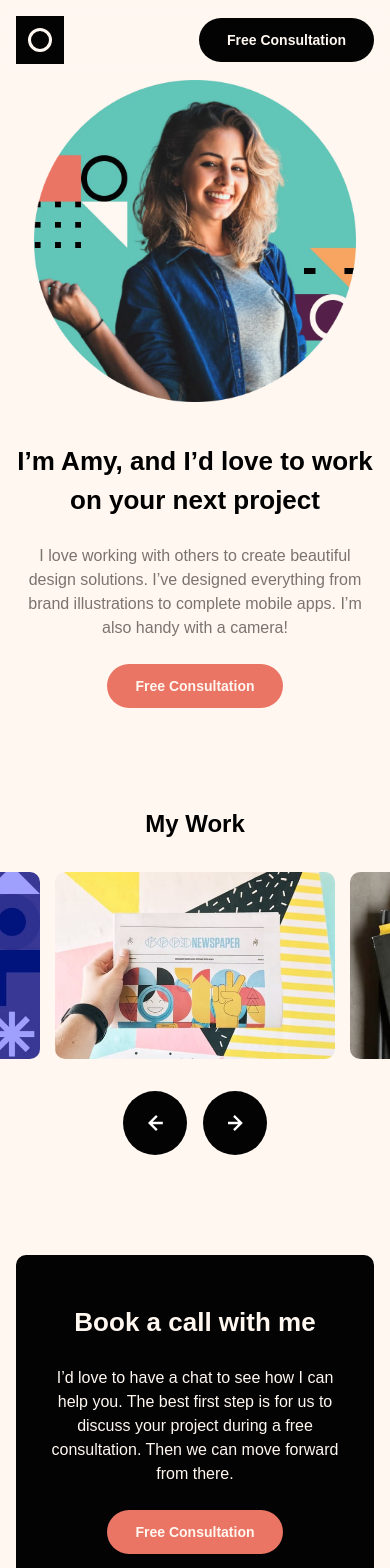
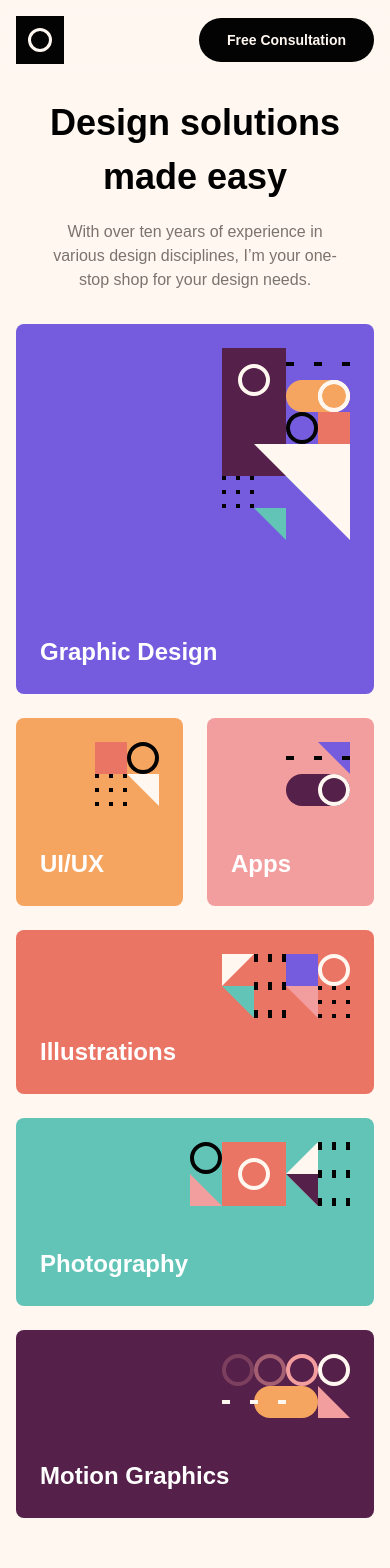
Before and after one commit to Orliland/Orliland, a React (Vite) app: page / in a window 390 px wide. Shown: the top 1568 px of the page. Built offline with nearby package versions, Linux system fonts and the light colour scheme.

Commit message:
add bento mobile styles

```diff
--- a/src/App.jsx
+++ b/src/App.jsx
@@ -1,5 +1,6 @@
 import Carousel from "./layout/Carousel";
 import ContactCard from "./layout/ContactCard";
+import Features from "./layout/Features";
 import Hero from "./layout/Hero";
 import NavBar from "./layout/NavBar";
 
@@ -8,6 +9,7 @@ function App() {
     <div className="bg-light-cream">
       <NavBar className="header" />
       <main className="flex flex-col gap-[100px] md:gap-[120px] lg:gap-[88px]">
+        <Features />
         <Hero />
         <Carousel />
         <ContactCard />
--- /dev/null
+++ b/src/components/Card.jsx
@@ -0,0 +1,10 @@
+const Card = ({ className, icon, children }) => {
+  return (
+    <div className={`flex flex-col rounded-lg p-6 ${className}`}>
+      <img src={icon} alt="" className="ml-auto" />
+      <span className="text-[24px] font-bold text-white">{children}</span>
+    </div>
+  );
+};
+
+export default Card;
--- /dev/null
+++ b/src/layout/Bento.jsx
@@ -0,0 +1,41 @@
+import Card from "../components/Card";
+
+import AppsIcon from "../assets/pattern-apps.svg";
+import GraphicDesignIcon from "../assets/pattern-graphic-design.svg";
+import IllustrationsIcon from "../assets/pattern-illustrations.svg";
+import MotionGraphicsIcon from "../assets/pattern-motion-graphics.svg";
+import PhotographyIcon from "../assets/pattern-photography.svg";
+import UiUxIcon from "../assets/pattern-ui-ux.svg";
+
+const Bento = () => {
+  return (
+    <div className="grid grid-cols-2 gap-6">
+      <Card
+        className="col-span-full gap-[94px] bg-purple"
+        icon={GraphicDesignIcon}
+      >
+        Graphic Design
+      </Card>
+      <Card className="col-span-1 gap-10 bg-orange" icon={UiUxIcon}>
+        UI/UX
+      </Card>
+      <Card className="col-span-1 gap-10 bg-pink" icon={AppsIcon}>
+        Apps
+      </Card>
+      <Card className="col-span-full gap-4 bg-red" icon={IllustrationsIcon}>
+        Illustrations
+      </Card>
+      <Card className="col-span-full gap-10 bg-green" icon={PhotographyIcon}>
+        Photography
+      </Card>
+      <Card
+        className="col-span-full gap-10 bg-magenta"
+        icon={MotionGraphicsIcon}
+      >
+        Motion Graphics
+      </Card>
+    </div>
+  );
+};
+
+export default Bento;
--- /dev/null
+++ b/src/layout/Features.jsx
@@ -0,0 +1,20 @@
+import Bento from "./Bento";
+
+const Features = () => {
+  return (
+    <section className="mt-4 flex flex-col gap-8 px-4 md:mt-[30px] md:px-[39px] lg:mt-8">
+      <div className="mx-auto flex max-w-[752px] flex-col gap-4 text-center md:gap-[27px] lg:gap-[23px]">
+        <h1 className="text-[36px] font-bold md:text-[44px] lg:text-[56px]">
+          Design solutions made easy
+        </h1>
+        <p className="max-w-[730px] px-[29px] text-base font-medium text-gray md:text-lg">
+          With over ten years of experience in various design disciplines, I’m
+          your one-stop shop for your design needs.
+        </p>
+      </div>
+      <Bento />
+    </section>
+  );
+};
+
+export default Features;
--- a/src/output.css
+++ b/src/output.css
@@ -586,9 +586,38 @@ video {
   order: 5;
 }
 
+.col-span-1 {
+  grid-column: span 1 / span 1;
+}
+
+.col-span-2 {
+  grid-column: span 2 / span 2;
+}
+
+.col-auto {
+  grid-column: auto;
+}
+
+.col-span-full {
+  grid-column: 1 / -1;
+}
+
 .mx-4 {
   margin-left: 1rem;
   margin-right: 1rem;
+}
+
+.mx-auto {
+  margin-left: auto;
+  margin-right: auto;
+}
+
+.mt-4 {
+  margin-top: 1rem;
+}
+
+.ml-auto {
+  margin-left: auto;
 }
 
 .block {
@@ -635,6 +664,14 @@ video {
   max-width: 540px;
 }
 
+.max-w-\[752px\] {
+  max-width: 752px;
+}
+
+.max-w-\[730px\] {
+  max-width: 730px;
+}
+
 @keyframes fade-in-left {
   0% {
     transform: translateX(100%);
@@ -663,6 +700,10 @@ video {
 
 .animate-fade-in-right {
   animation: fade-in-right 1s ease-in-out;
+}
+
+.grid-cols-2 {
+  grid-template-columns: repeat(2, minmax(0, 1fr));
 }
 
 .grid-rows-1 {
@@ -709,6 +750,10 @@ video {
   gap: 15px;
 }
 
+.gap-\[94px\] {
+  gap: 94px;
+}
+
 .overflow-hidden {
   overflow: hidden;
 }
@@ -719,6 +764,10 @@ video {
 
 .rounded-full {
   border-radius: 9999px;
+}
+
+.rounded-lg {
+  border-radius: 0.5rem;
 }
 
 .bg-black {
@@ -736,8 +785,37 @@ video {
   background-color: rgb(235 117 101 / var(--tw-bg-opacity));
 }
 
+.bg-purple {
+  --tw-bg-opacity: 1;
+  background-color: rgb(117 92 222 / var(--tw-bg-opacity));
+}
+
+.bg-orange {
+  --tw-bg-opacity: 1;
+  background-color: rgb(246 165 96 / var(--tw-bg-opacity));
+}
+
+.bg-pink {
+  --tw-bg-opacity: 1;
+  background-color: rgb(243 158 158 / var(--tw-bg-opacity));
+}
+
+.bg-green {
+  --tw-bg-opacity: 1;
+  background-color: rgb(97 196 183 / var(--tw-bg-opacity));
+}
+
+.bg-magenta {
+  --tw-bg-opacity: 1;
+  background-color: rgb(85 32 73 / var(--tw-bg-opacity));
+}
+
 .p-4 {
   padding: 1rem;
+}
+
+.p-6 {
+  padding: 1.5rem;
 }
 
 .px-4 {
@@ -768,6 +846,11 @@ video {
 .py-2 {
   padding-top: 0.5rem;
   padding-bottom: 0.5rem;
+}
+
+.px-\[29px\] {
+  padding-left: 29px;
+  padding-right: 29px;
 }
 
 .pb-8 {
@@ -801,6 +884,14 @@ video {
   line-height: 1.25rem;
 }
 
+.text-\[36px\] {
+  font-size: 36px;
+}
+
+.text-\[24px\] {
+  font-size: 24px;
+}
+
 .font-bold {
   font-weight: 700;
 }
@@ -821,6 +912,11 @@ video {
 .text-light-cream {
   --tw-text-opacity: 1;
   color: rgb(255 247 240 / var(--tw-text-opacity));
+}
+
+.text-white {
+  --tw-text-opacity: 1;
+  color: rgb(255 255 255 / var(--tw-text-opacity));
 }
 
 .backdrop-blur-md {
@@ -853,6 +949,10 @@ video {
     margin-right: 2.5rem;
   }
 
+  .md\:mt-\[30px\] {
+    margin-top: 30px;
+  }
+
   .md\:grid {
     display: grid;
   }
@@ -883,6 +983,10 @@ video {
 
   .md\:gap-\[26px\] {
     gap: 26px;
+  }
+
+  .md\:gap-\[27px\] {
+    gap: 27px;
   }
 
   .md\:p-0 {
@@ -919,6 +1023,11 @@ video {
     padding-bottom: 34px;
   }
 
+  .md\:px-\[39px\] {
+    padding-left: 39px;
+    padding-right: 39px;
+  }
+
   .md\:pb-16 {
     padding-bottom: 4rem;
   }
@@ -948,6 +1057,10 @@ video {
     font-size: 1.125rem;
     line-height: 1.75rem;
   }
+
+  .md\:text-\[44px\] {
+    font-size: 44px;
+  }
 }
 
 @media (min-width: 1024px) {
@@ -966,6 +1079,10 @@ video {
 
   .lg\:mt-\[2px\] {
     margin-top: 2px;
+  }
+
+  .lg\:mt-8 {
+    margin-top: 2rem;
   }
 
   .lg\:w-9\/12 {
@@ -996,6 +1113,10 @@ video {
     gap: 88px;
   }
 
+  .lg\:gap-\[23px\] {
+    gap: 23px;
+  }
+
   .lg\:p-20 {
     padding: 5rem;
   }
@@ -1020,4 +1141,8 @@ video {
   .lg\:text-\[40px\] {
     font-size: 40px;
   }
+
+  .lg\:text-\[56px\] {
+    font-size: 56px;
+  }
 }
```
